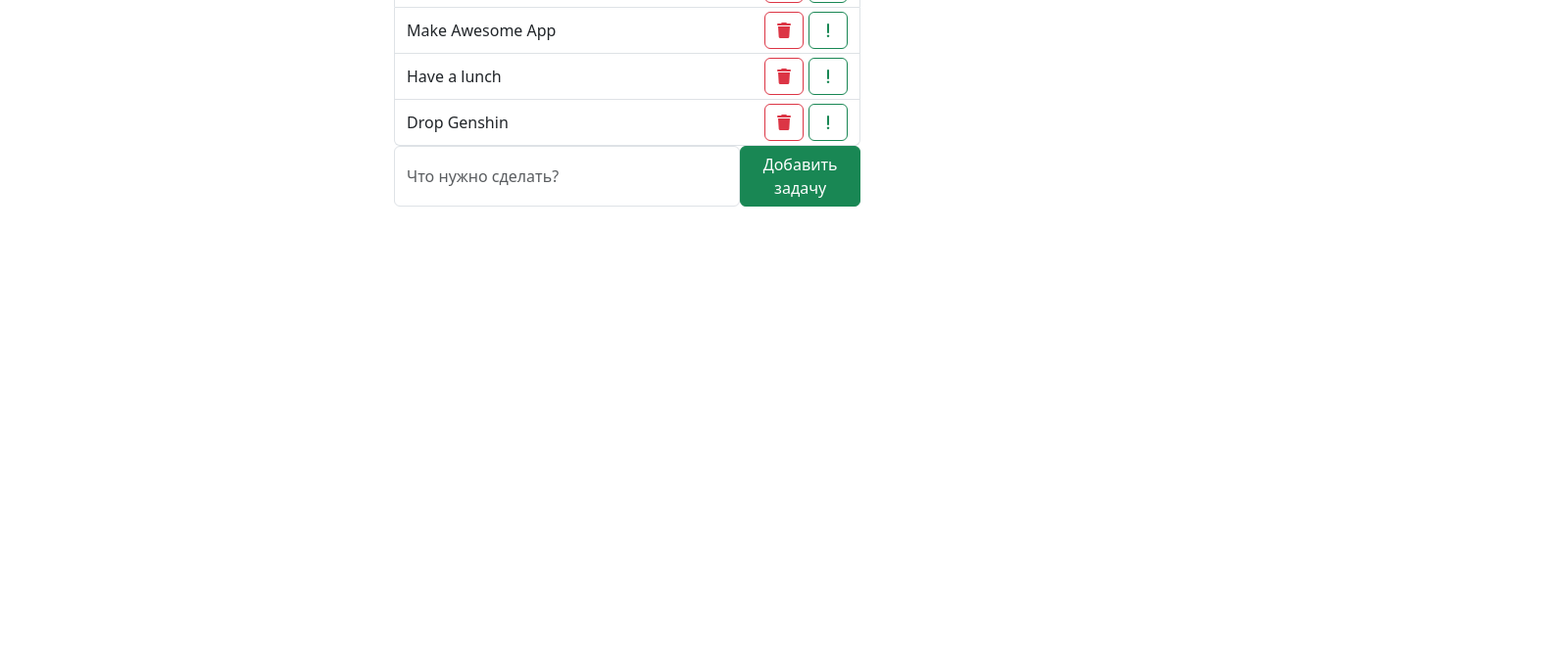
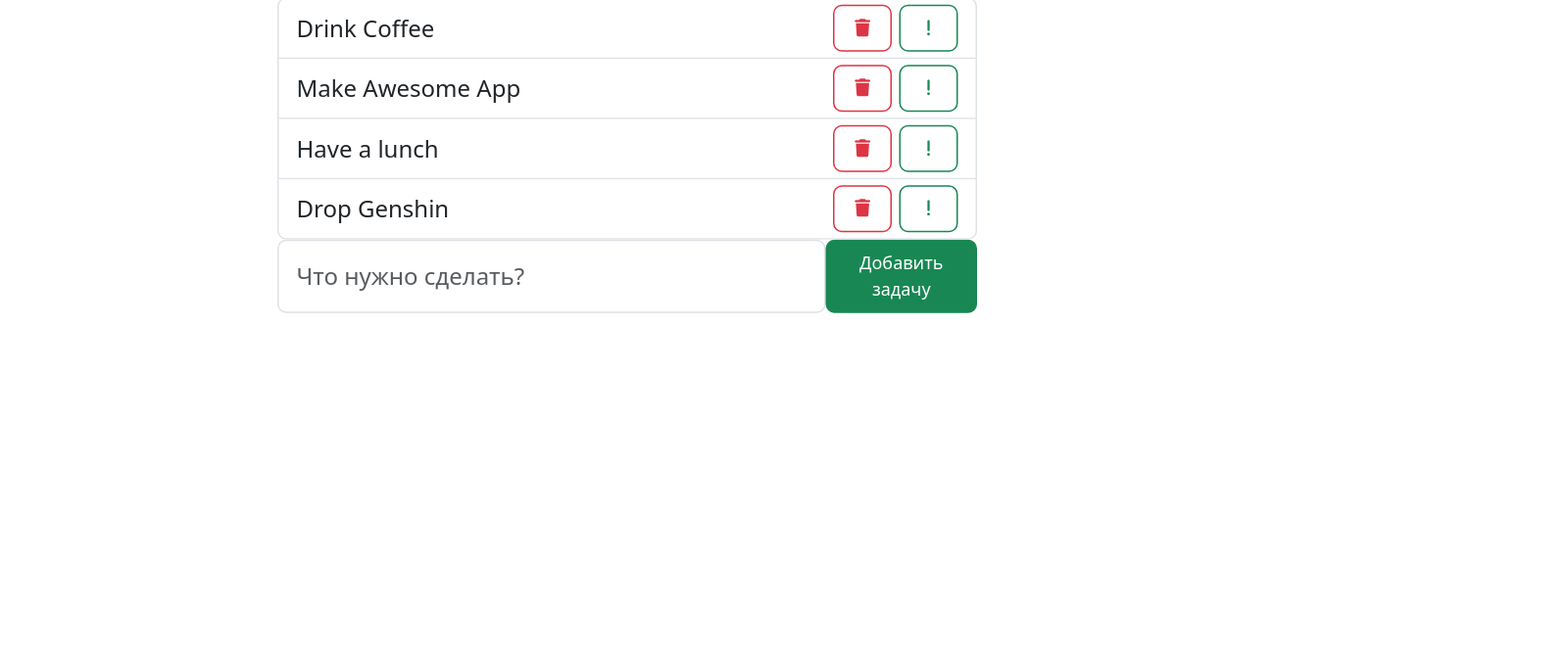
Before and after one commit to Kirleg744/todo, a React app: page / in a window 1280 px wide. Shown: the part 134-800 px from the top of the page at 98% size, 1600 px wide, since content can reach past the window. Built offline with nearby package versions, Linux system fonts and the light colour scheme.

Commit message:
Финальные правки

```diff
--- /dev/null
+++ b/src/components/add-form/add-form.css
@@ -0,0 +1,3 @@
+button{
+    font-size: 12px !important;
+}
--- a/src/components/add-form/add-form.js
+++ b/src/components/add-form/add-form.js
@@ -1,4 +1,5 @@
 import React, { Component } from "react";
+import './add-form.css'
 
 export default class AddForm extends Component{
 
--- a/src/components/app/app.css
+++ b/src/components/app/app.css
@@ -1,3 +1,8 @@
 .container{
     width: 500px;
 }
+
+body{
+    margin-top: 70px;
+    transform: scale(150%)
+}
```
